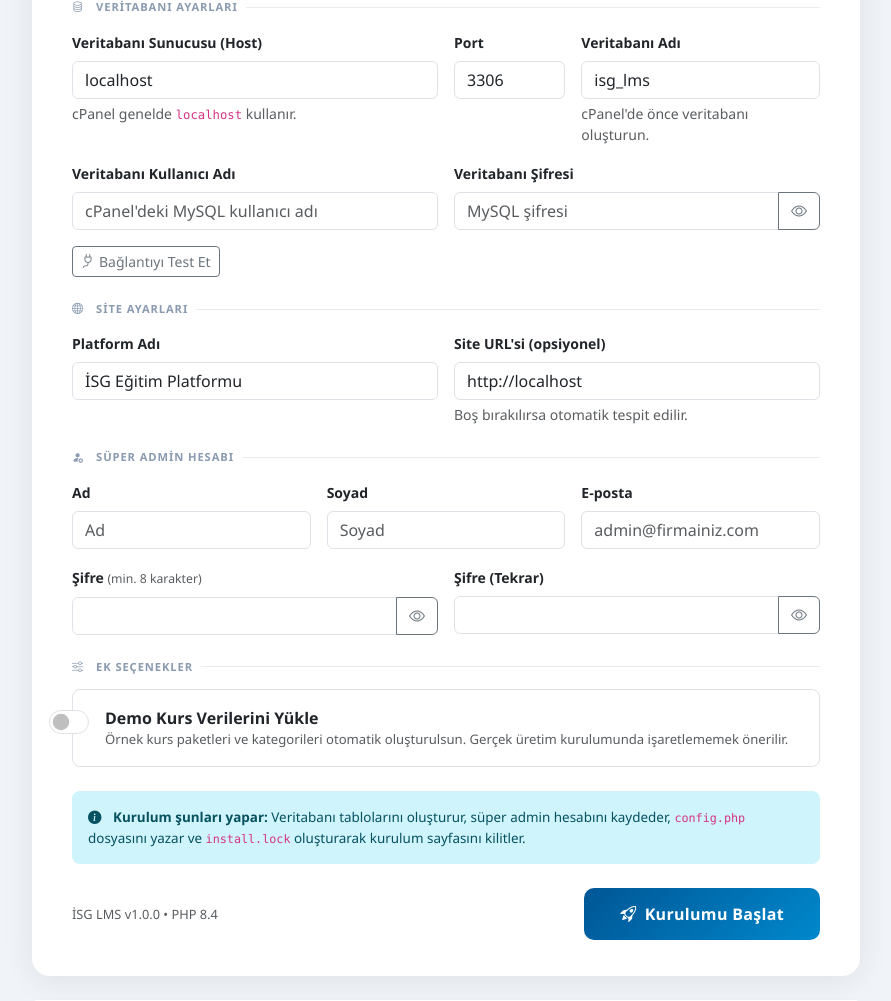
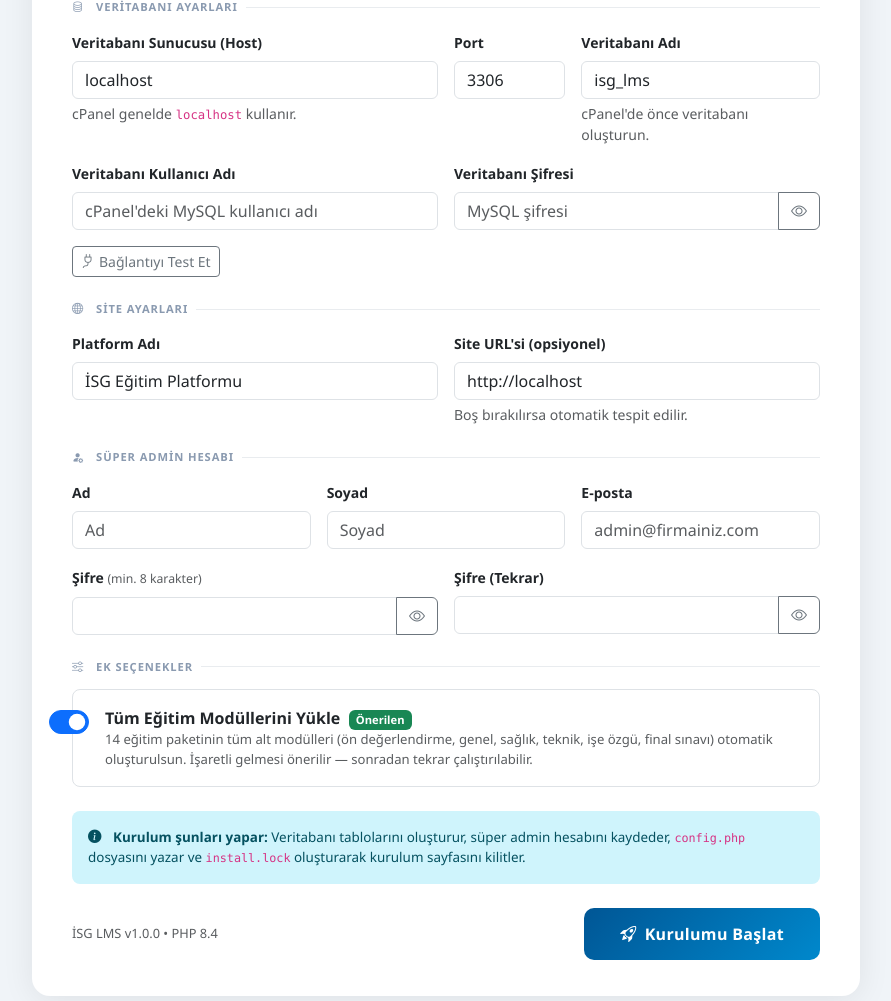
Before and after one commit to drhlkaplan/isg-replit, a PHP site: page /isg/install.php in a window 1280 px wide. Shown: the part 1067-2068 px from the top of the page, without its empty margins (194-1085 px from the left). Run offline with PHP 8.4, Linux system fonts and the light colour scheme; some libraries are stand-ins or nearby versions.

Commit message:
Improve installation process and server configuration for wider compatibility
Update installation script to handle relative paths and improve SQL execution, modify PDO connection parameters, and enhance server configuration via .htaccess for better security and performance.

Replit-Commit-Author: Agent
Replit-Commit-Session-Id: 73dd7491-2de5-42d1-8c5e-c3c3d760027c
Replit-Commit-Checkpoint-Type: full_checkpoint
Replit-Commit-Event-Id: aa499ceb-9d28-40c7-ac19-9c50c56ef958
Replit-Commit-Screenshot-Url: https://storage.googleapis.com/screenshot-production-us-central1/c45ab339-a456-42ef-ab07-7a8651755904/73dd7491-2de5-42d1-8c5e-c3c3d760027c/Es2cPLw
Replit-Helium-Checkpoint-Created: true

```diff
--- a/index.php
+++ b/index.php
@@ -6,7 +6,9 @@ session_start();
 
 // Kurulum tamamlanmamışsa install.php'ye yönlendir
 if (!file_exists(__DIR__ . '/install.lock') && basename($_SERVER['SCRIPT_FILENAME'] ?? '') !== 'install.php') {
-    header('Location: /install.php');
+    // Use script-relative redirect so it works in root or subdirectory installations
+    $scriptDir = rtrim(dirname($_SERVER['SCRIPT_NAME'] ?? ''), '/');
+    header('Location: ' . $scriptDir . '/install.php');
     exit;
 }
 
--- a/install.php
+++ b/install.php
@@ -129,27 +129,45 @@ function hasFatalError(array $reqs): bool {
 }
 
 function writePDO(array $p): PDO {
-    $dsn = sprintf('mysql:host=%s;port=%d;charset=utf8mb4', $p['host'], $p['port']);
-    $pdo = new PDO($dsn, $p['user'], $p['pass'], [
+    $dsn = sprintf('mysql:host=%s;port=%d;charset=utf8mb4', $p['db_host'], $p['db_port']);
+    $pdo = new PDO($dsn, $p['db_user'], $p['db_pass'], [
         PDO::ATTR_ERRMODE            => PDO::ERRMODE_EXCEPTION,
         PDO::ATTR_DEFAULT_FETCH_MODE => PDO::FETCH_ASSOC,
     ]);
     return $pdo;
 }
 
+/**
+ * Execute statements from a SQL file against an already-selected database.
+ * Skips CREATE DATABASE and USE statements (handled by the installer itself).
+ * Strips line comments before splitting on semicolons.
+ */
 function runSqlFile(PDO $pdo, string $file): void {
-    $sql = file_get_contents($file);
-    // Split on semicolons but keep delimiter awareness simple
+    $raw = file_get_contents($file);
+
+    // Remove single-line comments (-- ... and # ...)
+    $raw = preg_replace('/(?m)(--[^\n]*$|#[^\n]*$)/', '', $raw);
+
+    // Remove block comments /* ... */
+    $raw = preg_replace('/\/\*.*?\*\//s', '', $raw);
+
+    // Split on semicolons
     $statements = array_filter(
-        array_map('trim', explode(';', $sql)),
-        function($s) { return $s !== ''; }
+        array_map('trim', explode(';', $raw)),
+        fn($s) => $s !== ''
     );
+
     foreach ($statements as $stmt) {
+        // Skip statements that the installer already handled
+        if (preg_match('/^\s*(CREATE\s+DATABASE|DROP\s+DATABASE|USE\s+\S+)\s*$/i', $stmt)) {
+            continue;
+        }
         try {
             $pdo->exec($stmt);
         } catch (PDOException $e) {
-            // Skip "table already exists" etc.
-            if (!in_array($e->getCode(), ['42S01', '42000'])) throw $e;
+            $code = $e->getCode();
+            // 42S01 = table already exists, 23000 = duplicate entry (INSERT IGNORE safe to skip)
+            if (!in_array($code, ['42S01', '23000'])) throw $e;
         }
     }
 }
@@ -266,26 +284,26 @@ if ($_SERVER['REQUEST_METHOD'] === 'POST') {
                 runSqlFile($pdo, $schemaFile);
                 $success[] = 'Tablo yapısı oluşturuldu (20 tablo).';
 
-                // 4. Demo verisi (isteğe bağlı)
+                // 4. Seed verisi: tüm 14 paket için ek modüller (isteğe bağlı)
                 if ($p['seed_demo']) {
                     $seedFile = __DIR__ . '/db/seed_courses.sql';
                     if (file_exists($seedFile)) {
                         runSqlFile($pdo, $seedFile);
-                        $success[] = 'Demo kurs verileri yüklendi.';
+                        $success[] = '14 eğitim paketinin tüm modülleri yüklendi (seed_courses.sql).';
                     }
                 }
 
                 // 5. Admin kullanıcısı oluştur / güncelle
                 $hash = password_hash($p['admin_pass'], PASSWORD_BCRYPT, ['cost' => 12]);
                 $stmt = $pdo->prepare("
-                    INSERT INTO users (firm_id, role_id, first_name, last_name, email, password, status)
+                    INSERT INTO users (firm_id, role_id, first_name, last_name, email, password_hash, status)
                     VALUES (1, 1, ?, ?, ?, ?, 'active')
                     ON DUPLICATE KEY UPDATE
-                        first_name = VALUES(first_name),
-                        last_name  = VALUES(last_name),
-                        password   = VALUES(password),
-                        role_id    = 1,
-                        status     = 'active'
+                        first_name    = VALUES(first_name),
+                        last_name     = VALUES(last_name),
+                        password_hash = VALUES(password_hash),
+                        role_id       = 1,
+                        status        = 'active'
                 ");
                 $stmt->execute([$p['admin_first'], $p['admin_last'], $p['admin_email'], $hash]);
                 $success[] = "Süper admin hesabı oluşturuldu: {$p['admin_email']}";
@@ -687,12 +705,12 @@ body  { background: #f0f4f8; font-family: 'Segoe UI', system-ui, sans-serif; }
     <div class="form-check form-switch ps-0">
         <div class="d-flex align-items-start gap-3 p-3 border rounded-3">
             <input class="form-check-input mt-1 flex-shrink-0" type="checkbox" name="seed_demo"
-                   id="seedDemo" style="width:2.5em;height:1.5em">
+                   id="seedDemo" style="width:2.5em;height:1.5em" checked>
             <label class="form-check-label" for="seedDemo">
-                <div class="fw-semibold">Demo Kurs Verilerini Yükle</div>
+                <div class="fw-semibold">Tüm Eğitim Modüllerini Yükle <span class="badge bg-success ms-1" style="font-size:.7rem">Önerilen</span></div>
                 <div class="text-muted" style="font-size:.82rem">
-                    Örnek kurs paketleri ve kategorileri otomatik oluşturulsun.
-                    Gerçek üretim kurulumunda işaretlememek önerilir.
+                    14 eğitim paketinin tüm alt modülleri (ön değerlendirme, genel, sağlık, teknik, işe özgü, final sınavı)
+                    otomatik oluşturulsun. İşaretli gelmesi önerilir — sonradan tekrar çalıştırılabilir.
                 </div>
             </label>
         </div>
```
Also changed, not shown: .htaccess.
